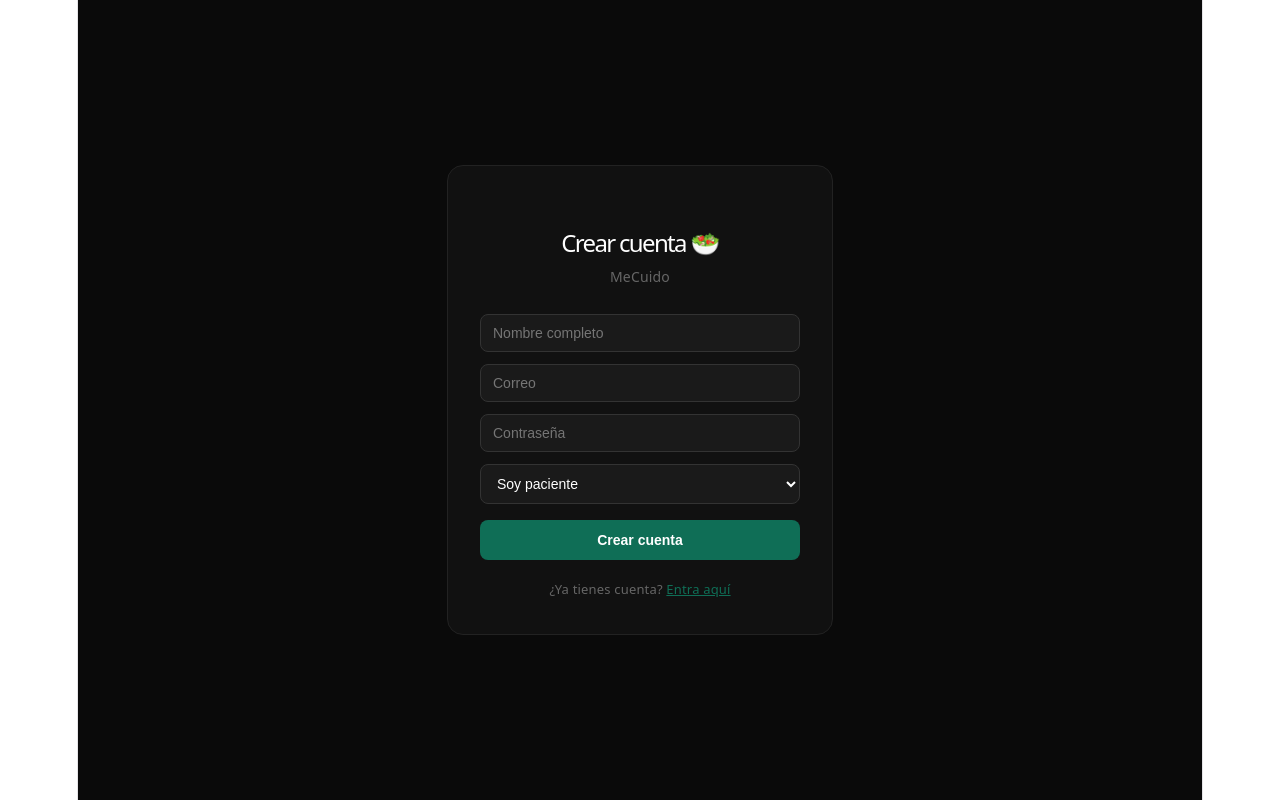
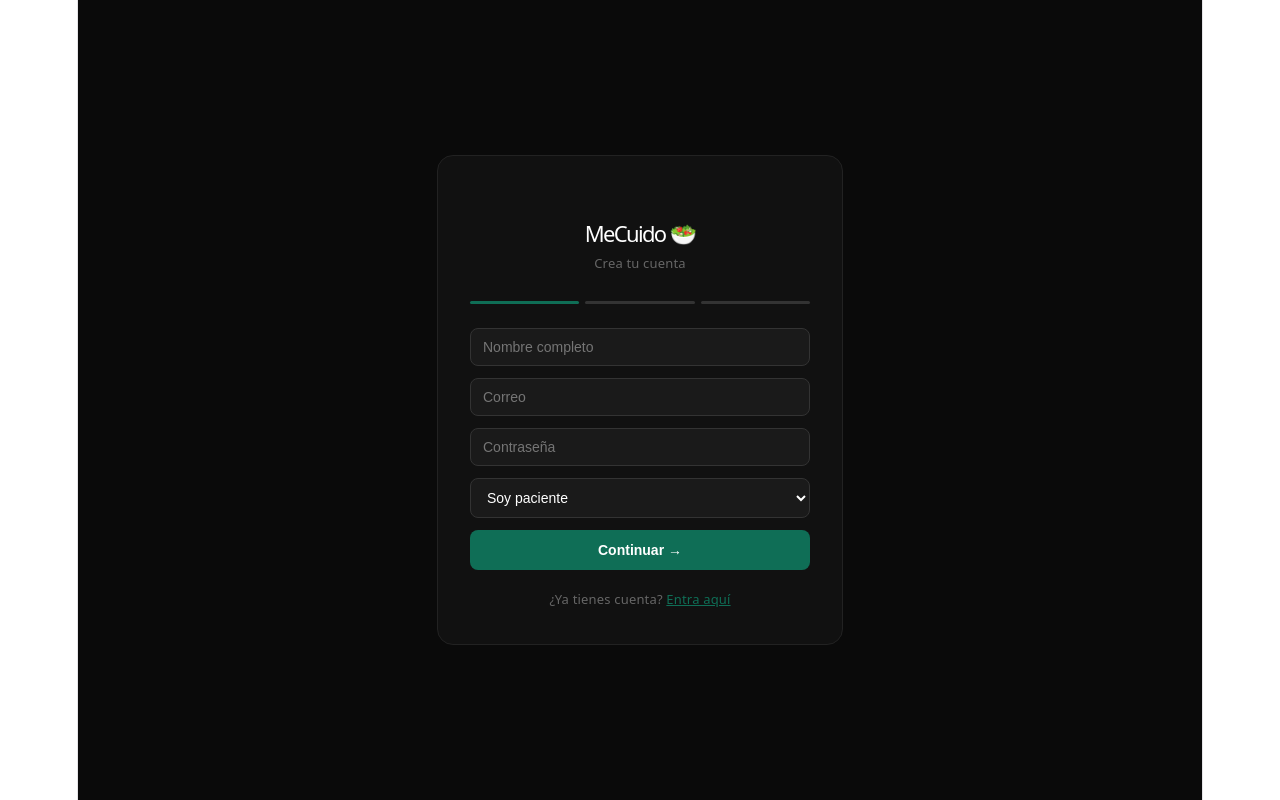
Before and after one commit to Sanmer68/mecuido, a React (Vite) app: page /registro in a window 1280 px wide. Built offline with nearby package versions, Linux system fonts and the light colour scheme.

Commit message:
feat: onboarding paciente con calculo de calorias

```diff
--- a/src/pages/RegisterPage.jsx
+++ b/src/pages/RegisterPage.jsx
@@ -2,69 +2,151 @@ import { useState } from 'react'
 import { supabase } from '../lib/supabase'
 
 export default function RegisterPage() {
-  const [form, setForm] = useState({ email: '', password: '', full_name: '', role: 'patient' })
+  const [step, setStep] = useState(1)
+  const [form, setForm] = useState({
+    email: '', password: '', full_name: '', role: 'patient',
+    weight_kg: '', height_cm: '', age: '', sex: 'female',
+    activity_level: 'moderate', goal: 'maintain'
+  })
   const [loading, setLoading] = useState(false)
   const [error, setError] = useState('')
+
+  function calcCalories() {
+    const w = parseFloat(form.weight_kg)
+    const h = parseFloat(form.height_cm)
+    const a = parseInt(form.age)
+    let bmr = form.sex === 'female'
+      ? 447.6 + (9.25 * w) + (3.1 * h) - (4.33 * a)
+      : 88.36 + (13.4 * w) + (4.8 * h) - (5.7 * a)
+    const factors = { sedentary: 1.2, moderate: 1.55, active: 1.725, very_active: 1.9 }
+    let tdee = bmr * factors[form.activity_level]
+    if (form.goal === 'lose') tdee -= 500
+    if (form.goal === 'gain') tdee += 300
+    return Math.round(tdee)
+  }
 
   async function handleRegister() {
     setLoading(true)
     setError('')
+    const calories = form.role === 'patient' ? calcCalories() : null
     const { data, error: authError } = await supabase.auth.signUp({
-      email: form.email,
-      password: form.password
+      email: form.email, password: form.password
     })
     if (authError) { setError(authError.message); setLoading(false); return }
-    const { error: profileError } = await supabase.from('profiles').insert({
+    await supabase.from('profiles').insert({
       id: data.user.id,
       full_name: form.full_name,
       role: form.role,
-      email: form.email
+      email: form.email,
+      weight_kg: form.weight_kg || null,
+      height_cm: form.height_cm || null,
+      age: form.age || null,
+      sex: form.sex,
+      activity_level: form.activity_level,
+      goal: form.goal,
+      daily_calories: calories
     })
-    if (profileError) setError(profileError.message)
     setLoading(false)
   }
 
+  const inp = {
+    width: '100%', padding: '10px 12px', background: '#1a1a1a',
+    border: '1px solid #333', borderRadius: 8, color: '#fff',
+    marginBottom: 12, fontSize: 14, boxSizing: 'border-box'
+  }
+  const sel = { ...inp }
+
   return (
     <div style={{minHeight:'100vh',background:'#0a0a0a',display:'flex',alignItems:'center',justifyContent:'center',fontFamily:'system-ui'}}>
-      <div style={{background:'#111',border:'1px solid #222',borderRadius:16,padding:32,width:320}}>
-        <h1 style={{color:'#fff',marginBottom:8,fontSize:24}}>Crear cuenta 🥗</h1>
-        <p style={{color:'#666',marginBottom:24,fontSize:14}}>MeCuido</p>
+      <div style={{background:'#111',border:'1px solid #222',borderRadius:16,padding:32,width:340}}>
+        <h1 style={{color:'#fff',marginBottom:4,fontSize:22}}>MeCuido 🥗</h1>
+        <p style={{color:'#666',marginBottom:24,fontSize:13}}>
+          {step === 1 ? 'Crea tu cuenta' : step === 2 ? 'Tu perfil físico' : 'Tu objetivo'}
+        </p>
+
+        <div style={{display:'flex',gap:6,marginBottom:24}}>
+          {[1,2,3].map(n => (
+            <div key={n} style={{flex:1,height:3,borderRadius:2,background: step >= n ? '#0F6E56' : '#333'}}/>
+          ))}
+        </div>
+
         {error && <p style={{color:'#ef4444',marginBottom:16,fontSize:13}}>{error}</p>}
-        <input
-          placeholder="Nombre completo"
-          value={form.full_name}
-          onChange={e => setForm({...form, full_name: e.target.value})}
-          style={{width:'100%',padding:'10px 12px',background:'#1a1a1a',border:'1px solid #333',borderRadius:8,color:'#fff',marginBottom:12,fontSize:14,boxSizing:'border-box'}}
-        />
-        <input
-          type="email"
-          placeholder="Correo"
-          value={form.email}
-          onChange={e => setForm({...form, email: e.target.value})}
-          style={{width:'100%',padding:'10px 12px',background:'#1a1a1a',border:'1px solid #333',borderRadius:8,color:'#fff',marginBottom:12,fontSize:14,boxSizing:'border-box'}}
-        />
-        <input
-          type="password"
-          placeholder="Contraseña"
-          value={form.password}
-          onChange={e => setForm({...form, password: e.target.value})}
-          style={{width:'100%',padding:'10px 12px',background:'#1a1a1a',border:'1px solid #333',borderRadius:8,color:'#fff',marginBottom:12,fontSize:14,boxSizing:'border-box'}}
-        />
-        <select
-          value={form.role}
-          onChange={e => setForm({...form, role: e.target.value})}
-          style={{width:'100%',padding:'10px 12px',background:'#1a1a1a',border:'1px solid #333',borderRadius:8,color:'#fff',marginBottom:16,fontSize:14,boxSizing:'border-box'}}
-        >
-          <option value="patient">Soy paciente</option>
-          <option value="nutritionist">Soy nutriólogo/a</option>
-        </select>
-        <button
-          onClick={handleRegister}
-          disabled={loading}
-          style={{width:'100%',padding:'12px',background:'#0F6E56',border:'none',borderRadius:8,color:'#fff',fontSize:14,fontWeight:600,cursor:'pointer'}}
-        >
-          {loading ? 'Creando cuenta...' : 'Crear cuenta'}
-        </button>
+
+        {step === 1 && <>
+          <input placeholder="Nombre completo" value={form.full_name}
+            onChange={e => setForm({...form, full_name: e.target.value})} style={inp}/>
+          <input type="email" placeholder="Correo" value={form.email}
+            onChange={e => setForm({...form, email: e.target.value})} style={inp}/>
+          <input type="password" placeholder="Contraseña" value={form.password}
+            onChange={e => setForm({...form, password: e.target.value})} style={inp}/>
+          <select value={form.role} onChange={e => setForm({...form, role: e.target.value})} style={sel}>
+            <option value="patient">Soy paciente</option>
+            <option value="nutritionist">Soy nutriólogo/a</option>
+          </select>
+          <button onClick={() => setStep(form.role === 'nutritionist' ? 3 : 2)}
+            style={{width:'100%',padding:12,background:'#0F6E56',border:'none',borderRadius:8,color:'#fff',fontSize:14,fontWeight:600,cursor:'pointer'}}>
+            Continuar →
+          </button>
+        </>}
+
+        {step === 2 && <>
+          <div style={{display:'grid',gridTemplateColumns:'1fr 1fr',gap:8}}>
+            <input placeholder="Peso (kg)" type="number" value={form.weight_kg}
+              onChange={e => setForm({...form, weight_kg: e.target.value})}
+              style={{...inp, marginBottom:0}}/>
+            <input placeholder="Altura (cm)" type="number" value={form.height_cm}
+              onChange={e => setForm({...form, height_cm: e.target.value})}
+              style={{...inp, marginBottom:0}}/>
+          </div>
+          <div style={{height:12}}/>
+          <input placeholder="Edad" type="number" value={form.age}
+            onChange={e => setForm({...form, age: e.target.value})} style={inp}/>
+          <select value={form.sex} onChange={e => setForm({...form, sex: e.target.value})} style={sel}>
+            <option value="female">Mujer</option>
+            <option value="male">Hombre</option>
+          </select>
+          <div style={{display:'flex',gap:8}}>
+            <button onClick={() => setStep(1)} style={{flex:1,padding:12,background:'transparent',border:'1px solid #333',borderRadius:8,color:'#fff',fontSize:14,cursor:'pointer'}}>
+              ← Atrás
+            </button>
+            <button onClick={() => setStep(3)} style={{flex:1,padding:12,background:'#0F6E56',border:'none',borderRadius:8,color:'#fff',fontSize:14,fontWeight:600,cursor:'pointer'}}>
+              Continuar →
+            </button>
+          </div>
+        </>}
+
+        {step === 3 && <>
+          <p style={{color:'#aaa',fontSize:13,marginBottom:12}}>¿Qué tan activo/a eres?</p>
+          <select value={form.activity_level} onChange={e => setForm({...form, activity_level: e.target.value})} style={sel}>
+            <option value="sedentary">Sedentario (poco o nada de ejercicio)</option>
+            <option value="moderate">Moderado (ejercicio 3-5 días/semana)</option>
+            <option value="active">Activo (ejercicio 6-7 días/semana)</option>
+            <option value="very_active">Muy activo (ejercicio intenso diario)</option>
+          </select>
+          <p style={{color:'#aaa',fontSize:13,marginBottom:12}}>¿Cuál es tu objetivo?</p>
+          <select value={form.goal} onChange={e => setForm({...form, goal: e.target.value})} style={sel}>
+            <option value="lose">Bajar de peso</option>
+            <option value="maintain">Mantener peso</option>
+            <option value="gain">Subir masa muscular</option>
+          </select>
+          {form.role === 'patient' && form.weight_kg && form.height_cm && form.age && (
+            <div style={{background:'#0F6E5620',border:'1px solid #0F6E56',borderRadius:8,padding:12,marginBottom:12,textAlign:'center'}}>
+              <p style={{color:'#aaa',fontSize:12}}>Tu meta calórica diaria</p>
+              <p style={{color:'#0F6E56',fontSize:28,fontWeight:700}}>{calcCalories()} kcal</p>
+            </div>
+          )}
+          <div style={{display:'flex',gap:8}}>
+            <button onClick={() => setStep(form.role === 'nutritionist' ? 1 : 2)}
+              style={{flex:1,padding:12,background:'transparent',border:'1px solid #333',borderRadius:8,color:'#fff',fontSize:14,cursor:'pointer'}}>
+              ← Atrás
+            </button>
+            <button onClick={handleRegister} disabled={loading}
+              style={{flex:1,padding:12,background:'#0F6E56',border:'none',borderRadius:8,color:'#fff',fontSize:14,fontWeight:600,cursor:'pointer'}}>
+              {loading ? 'Creando...' : 'Crear cuenta'}
+            </button>
+          </div>
+        </>}
+
         <p style={{color:'#666',fontSize:13,textAlign:'center',marginTop:16}}>
           ¿Ya tienes cuenta? <a href="/login" style={{color:'#0F6E56'}}>Entra aquí</a>
         </p>
```
